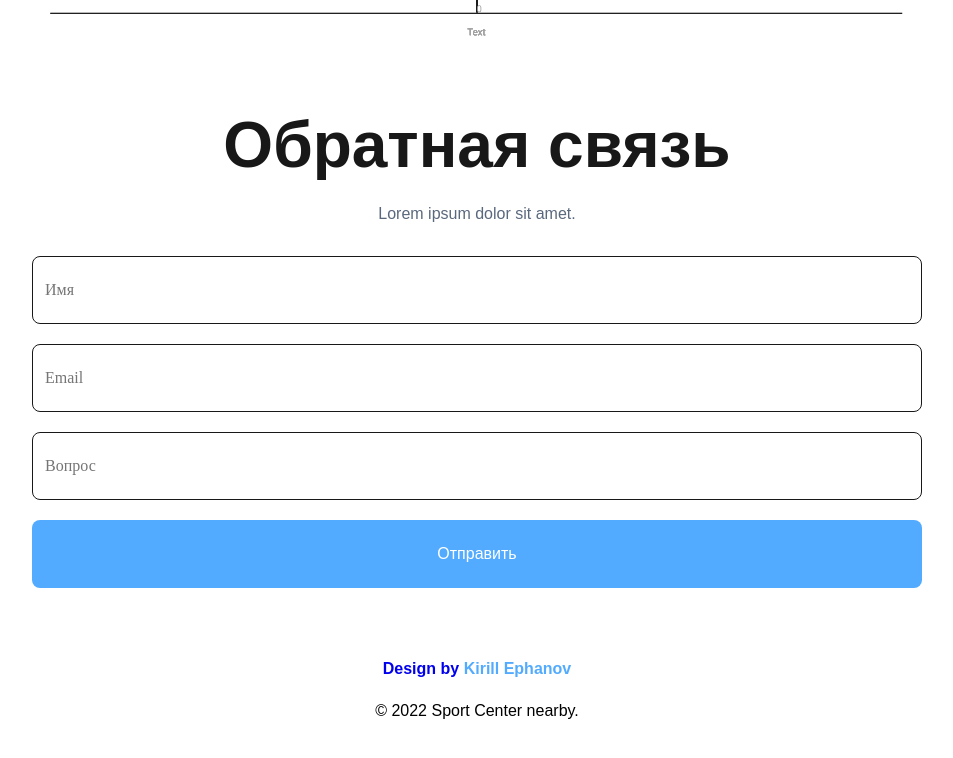
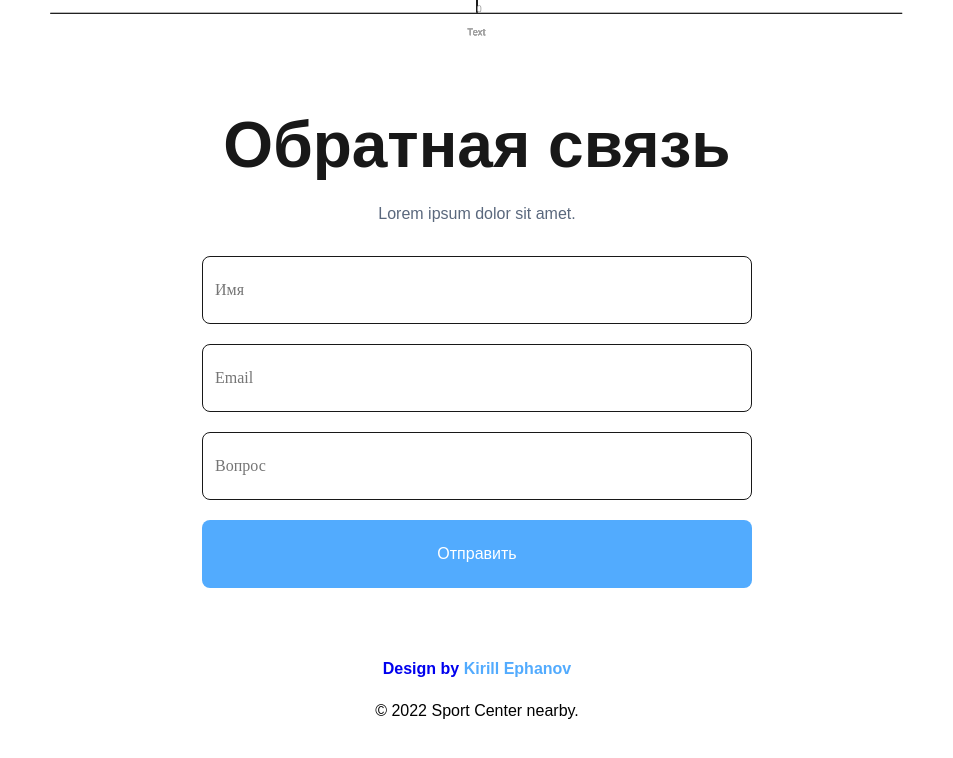
Before and after one commit to Alexeykormiltsev/test1, a website: page app/index.html in a window 1280 px wide. Shown: the part 2152-2910 px from the top of the page, without its empty margins (163-1116 px from the left). Drawn offline with Linux system fonts and the light colour scheme.

Commit message:
ошибка в vscode похоже случилась

```diff
--- a/app/scss/_media.scss
+++ b/app/scss/_media.scss
@@ -99,7 +99,7 @@
 
         &__input,
         &__btn {
-            width: 100%;
+            // width: 100%;
             font-size: 18px;
         }
     }
--- a/app/scss/style.scss
+++ b/app/scss/style.scss
@@ -99,12 +99,11 @@
         &__label {
             display: block;
             margin-bottom: 20px;
-
         }
 
         &__input {
             padding: 12px;
-            width: 550px;
+            max-width: 550px;
             font-size: 36px;
             line-height: 42px;
             border: 1px solid #181818;
@@ -133,7 +132,7 @@
             padding: 12px 0;
             background: #52ABFE;
             border-radius: 8px;
-            width: 550px;
+            max-width: 550px;
             border: none;
             cursor: pointer;
             transition: all .4s;
```
Also changed, not shown: app/css/style.min.css.
